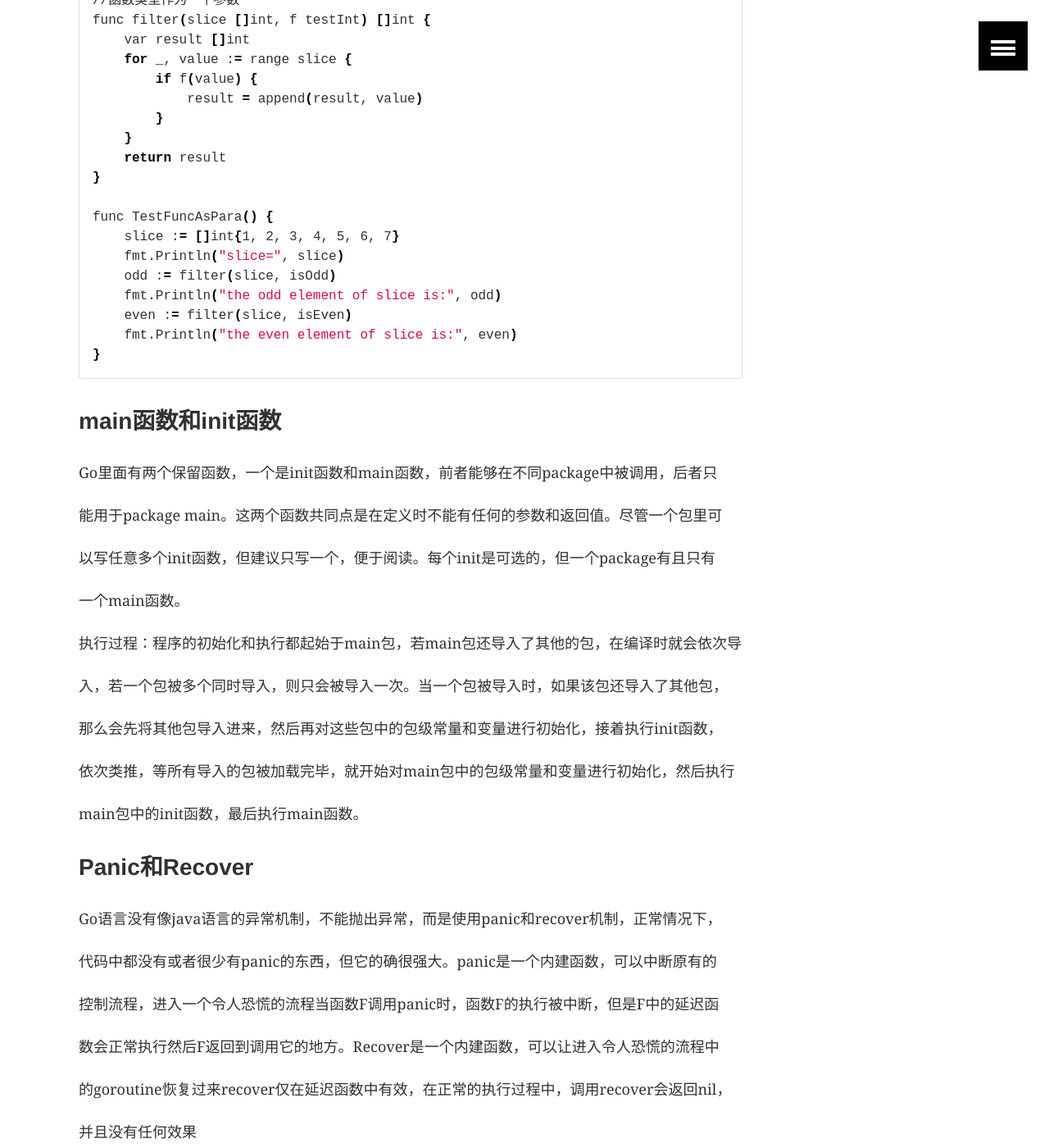
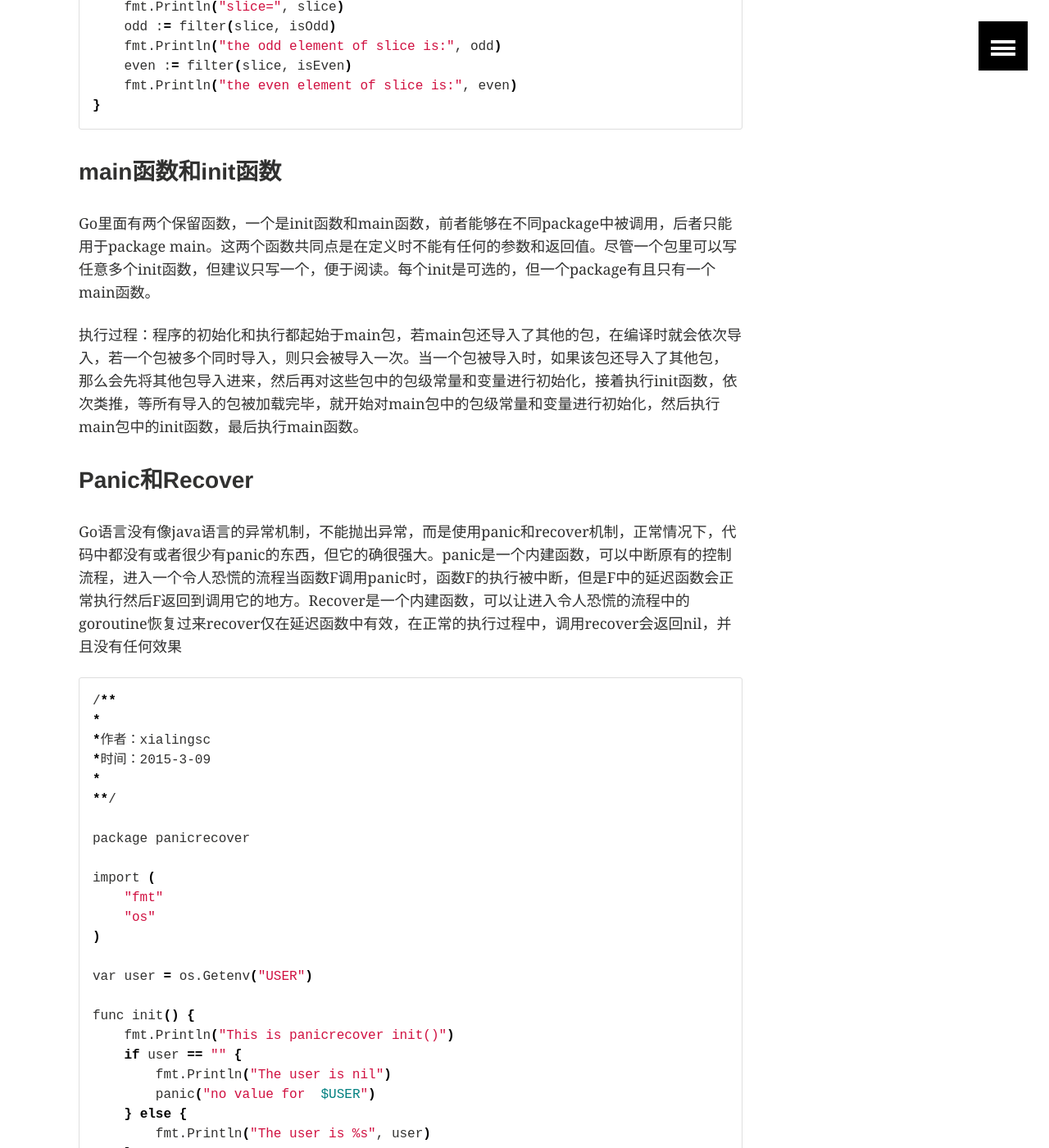
Before and after one commit to xialingsc/home, a Jekyll site: the page built from _posts/go/2015-08-13-Procedure-Oriented-by-Go.md, in a window 1280 px wide and 1400 px high, scrolled down 10441 px. Shown: the whole window at 82% size. Built offline with Jekyll 4.4.1, drawn with Linux system fonts in a browser that asks for light colours; comment, search, counter and statistics services are not loaded; some of the changed text lies outside the part shown.

```diff
--- a/_posts/go/2015-08-13-Procedure-Oriented-by-Go.md
+++ b/_posts/go/2015-08-13-Procedure-Oriented-by-Go.md
@@ -246,11 +246,7 @@ for item := range aChannel { //通道迭代
 
 这里有时候可能使用平行赋值，例如：i,j = i+1,j-1
 
-循环中有两个关键操作，一个是break,另一个是continue;break是跳出当前循环,即当前循环结束，而
-
-continue是跳过本次循环，循环可能还未结束；break和continue还可以跟着标号，用来跳到多重循环
-
-中的外层循环。
+循环中有两个关键操作，一个是break,另一个是continue;break是跳出当前循环,即当前循环结束，而continue是跳过本次循环，循环可能还未结束；break和continue还可以跟着标号，用来跳到多重循环中的外层循环。
 
 由于Go支持多值返回，对于"声明而未被调用"的变量，编译器会报错，这种情况使用_来丢弃不需要的返回值。
 
@@ -272,11 +268,7 @@ for循环中，有时还会用到goto语句进行跳转。
 {% endraw %}
 {% endhighlight %}
 
-如果只有一个返回值且不声明返回值变量，那么可以省略"包括返回值" 的括号，还可以直接写返回的类型；
-
-如果没有返回值，就直接省略最后的返回信息。
-
-Go语言比C语言更先进的特性之一是函数能够返回多个值。
+如果只有一个返回值且不声明返回值变量，那么可以省略"包括返回值" 的括号，还可以直接写返回的类型；如果没有返回值，就直接省略最后的返回信息。Go语言比C语言更先进的特性之一是函数能够返回多个值。
 
 ### 变参
 
@@ -288,14 +280,10 @@ arg ... type表示Go语言接受不定数量的参数，且具有相同类型typ
 
 ### 传值与传指针
 
-Go语言中的函数值传递与Java语言中一样，均是指当传递一个参数值到被调用函数里面时，实际上传了
-
-这个值的一份copy,当在被调用函数中修改参数值的时候，调用函数中实参不会发生变化。
+Go语言中的函数值传递与Java语言中一样，均是指当传递一个参数值到被调用函数里面时，实际上传了这个值的一份copy,当在被调用函数中修改参数值的时候，调用函数中实参不会发生变化。
 
 
-指针传递是指将变量存放在内存中的地址&x传入函数，若函数中改变了该地址的值，则意味着原传入
-
-函数的变量值也被改变了。
+指针传递是指将变量存放在内存中的地址&x传入函数，若函数中改变了该地址的值，则意味着原传入函数的变量值也被改变了。
 
 {% highlight bash %}
 {% raw %}
@@ -336,11 +324,7 @@ func addaddress(a *int) int {
 
 ### defer
 
-Go语言中有延迟(defer)语句，可以在函数中添加多个defer语句。当函数执行到最后时，这些defer语句
-
-会按照逆序执行，最后该函数返回。这种设计特别在因正常或因不知原因的异常出现关闭资源使用。
-
-相关示例代码可参见《Go Web 编程》。
+Go语言中有延迟(defer)语句，可以在函数中添加多个defer语句。当函数执行到最后时，这些defer语句会按照逆序执行，最后该函数返回。这种设计特别在因正常或因不知原因的异常出现关闭资源使用。相关示例代码可参见《Go Web 编程》。
 
 {% highlight bash %}
 {% raw %}
@@ -462,39 +446,15 @@ func TestFuncAsPara() {
 
 ### main函数和init函数
 
-Go里面有两个保留函数，一个是init函数和main函数，前者能够在不同package中被调用，后者只
+Go里面有两个保留函数，一个是init函数和main函数，前者能够在不同package中被调用，后者只能用于package main。这两个函数共同点是在定义时不能有任何的参数和返回值。尽管一个包里可以写任意多个init函数，但建议只写一个，便于阅读。每个init是可选的，但一个package有且只有一个main函数。
 
-能用于package main。这两个函数共同点是在定义时不能有任何的参数和返回值。尽管一个包里可
-
-以写任意多个init函数，但建议只写一个，便于阅读。每个init是可选的，但一个package有且只有
-
-一个main函数。
-
-执行过程：程序的初始化和执行都起始于main包，若main包还导入了其他的包，在编译时就会依次导
-
-入，若一个包被多个同时导入，则只会被导入一次。当一个包被导入时，如果该包还导入了其他包，
-
-那么会先将其他包导入进来，然后再对这些包中的包级常量和变量进行初始化，接着执行init函数，
-
-依次类推，等所有导入的包被加载完毕，就开始对main包中的包级常量和变量进行初始化，然后执行
-
-main包中的init函数，最后执行main函数。
+执行过程：程序的初始化和执行都起始于main包，若main包还导入了其他的包，在编译时就会依次导入，若一个包被多个同时导入，则只会被导入一次。当一个包被导入时，如果该包还导入了其他包，那么会先将其他包导入进来，然后再对这些包中的包级常量和变量进行初始化，接着执行init函数，依次类推，等所有导入的包被加载完毕，就开始对main包中的包级常量和变量进行初始化，然后执行main包中的init函数，最后执行main函数。
 
 
 ### Panic和Recover
 
 
-Go语言没有像java语言的异常机制，不能抛出异常，而是使用panic和recover机制，正常情况下，
-
-代码中都没有或者很少有panic的东西，但它的确很强大。panic是一个内建函数，可以中断原有的
-
-控制流程，进入一个令人恐慌的流程当函数F调用panic时，函数F的执行被中断，但是F中的延迟函
-
-数会正常执行然后F返回到调用它的地方。Recover是一个内建函数，可以让进入令人恐慌的流程中
-
-的goroutine恢复过来recover仅在延迟函数中有效，在正常的执行过程中，调用recover会返回nil，
-
-并且没有任何效果
+Go语言没有像java语言的异常机制，不能抛出异常，而是使用panic和recover机制，正常情况下，代码中都没有或者很少有panic的东西，但它的确很强大。panic是一个内建函数，可以中断原有的控制流程，进入一个令人恐慌的流程当函数F调用panic时，函数F的执行被中断，但是F中的延迟函数会正常执行然后F返回到调用它的地方。Recover是一个内建函数，可以让进入令人恐慌的流程中的goroutine恢复过来recover仅在延迟函数中有效，在正常的执行过程中，调用recover会返回nil，并且没有任何效果
 
 {% highlight bash %}
 {% raw %}
```
